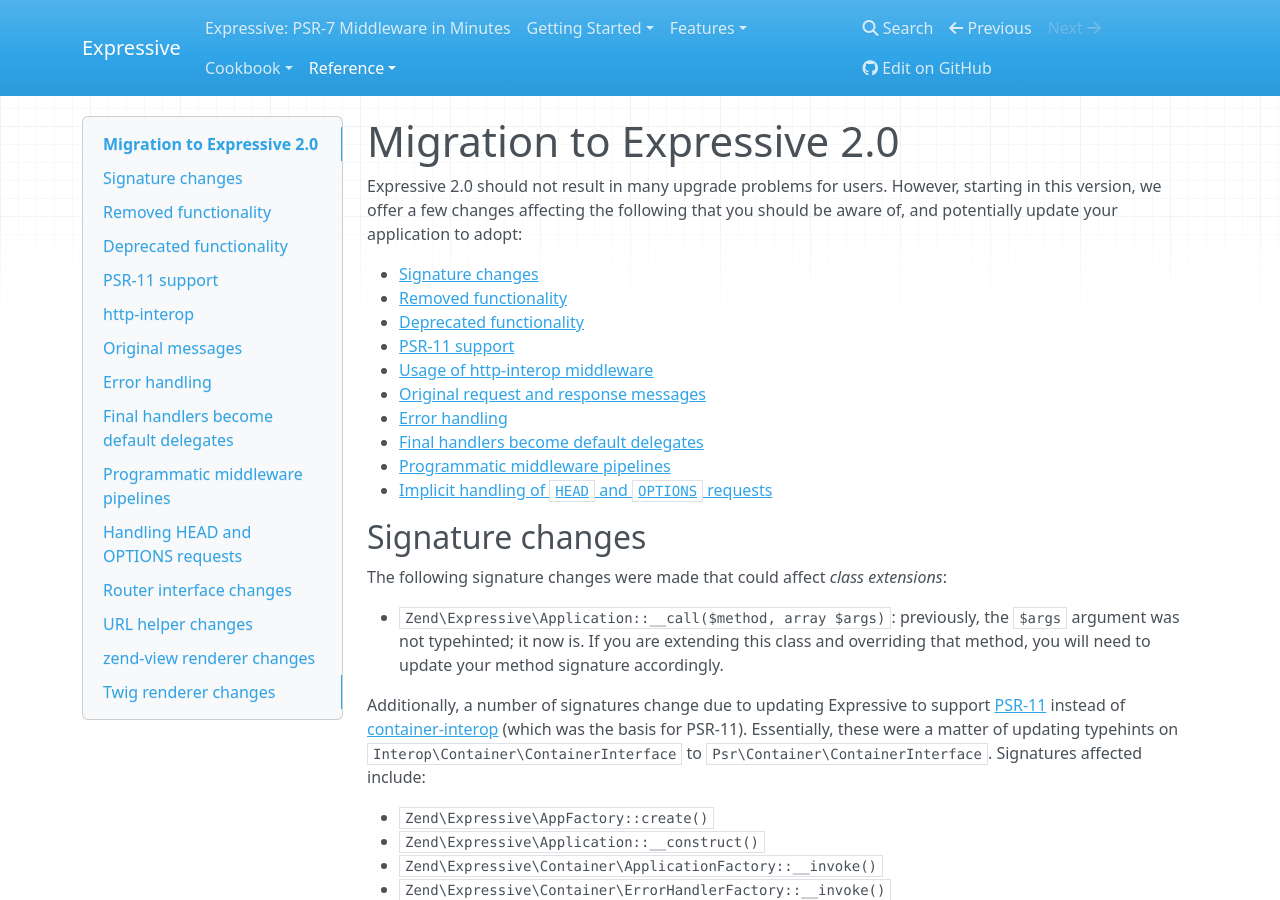
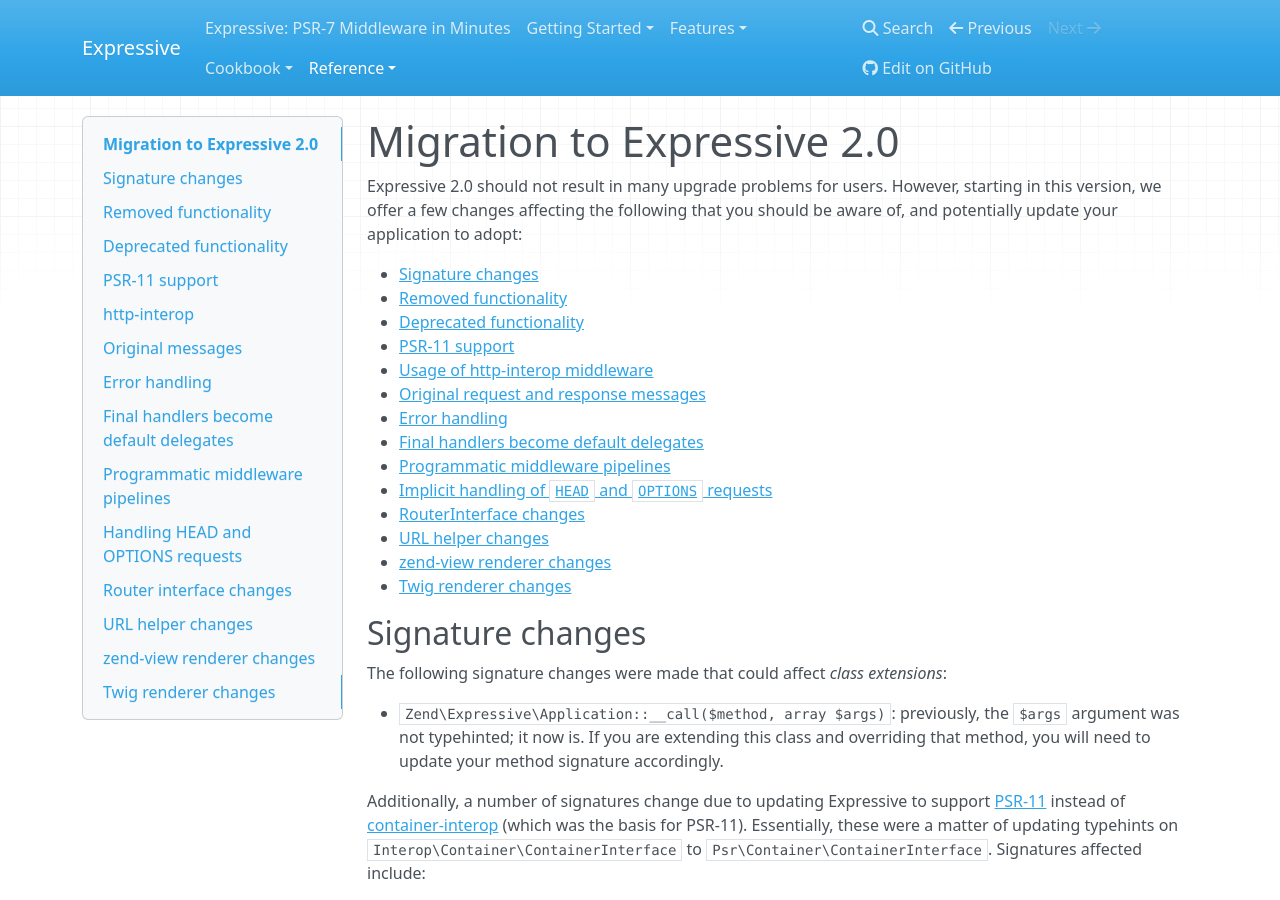
Before and after one commit to zendframework/zend-expressive, an MkDocs documentation site: the page built from doc/book/reference/migration/to-v2.md, in a window 1280 px wide and 900 px high. Built offline with MkDocs 1.6.1, drawn with Linux system fonts in a browser that asks for light colours; nearby versions of some CDN libraries; old or Windows-style settings are respelled for this version of MkDocs.

Commit message:
Updated migration document ToC

```diff
--- a/doc/book/reference/migration/to-v2.md
+++ b/doc/book/reference/migration/to-v2.md
@@ -14,6 +14,10 @@
 - [Final handlers become default delegates](#final-handlers-become-default-delegates)
 - [Programmatic middleware pipelines](#programmatic-middleware-pipelines)
 - [Implicit handling of `HEAD` and `OPTIONS` requests](#handling-head-and-options-requests)
+- [RouterInterface changes](#router-interface-changes)
+- [URL helper changes](#url-helper-changes)
+- [zend-view renderer changes](#zend-view-renderer-changes)
+- [Twig renderer changes](#twig-renderer-changes)
 
 ## Signature changes
 
```
